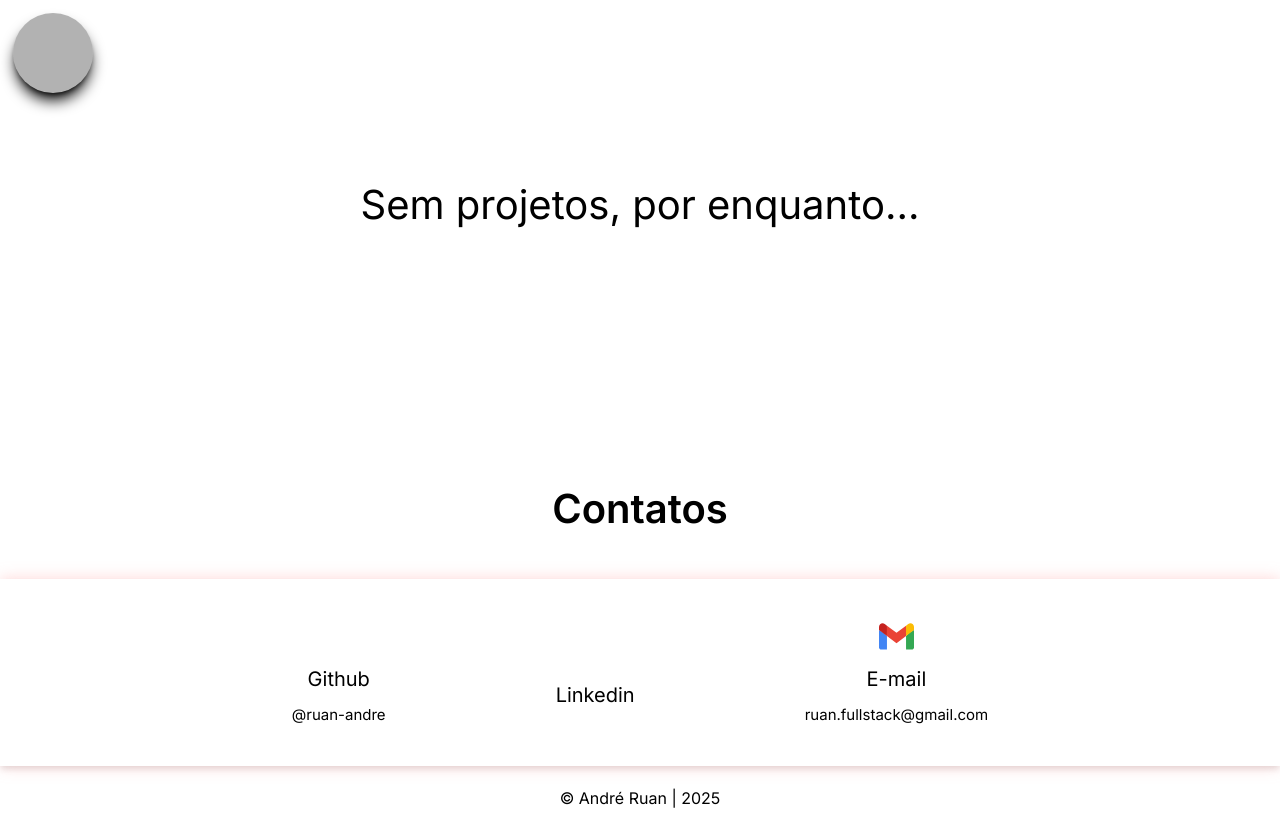
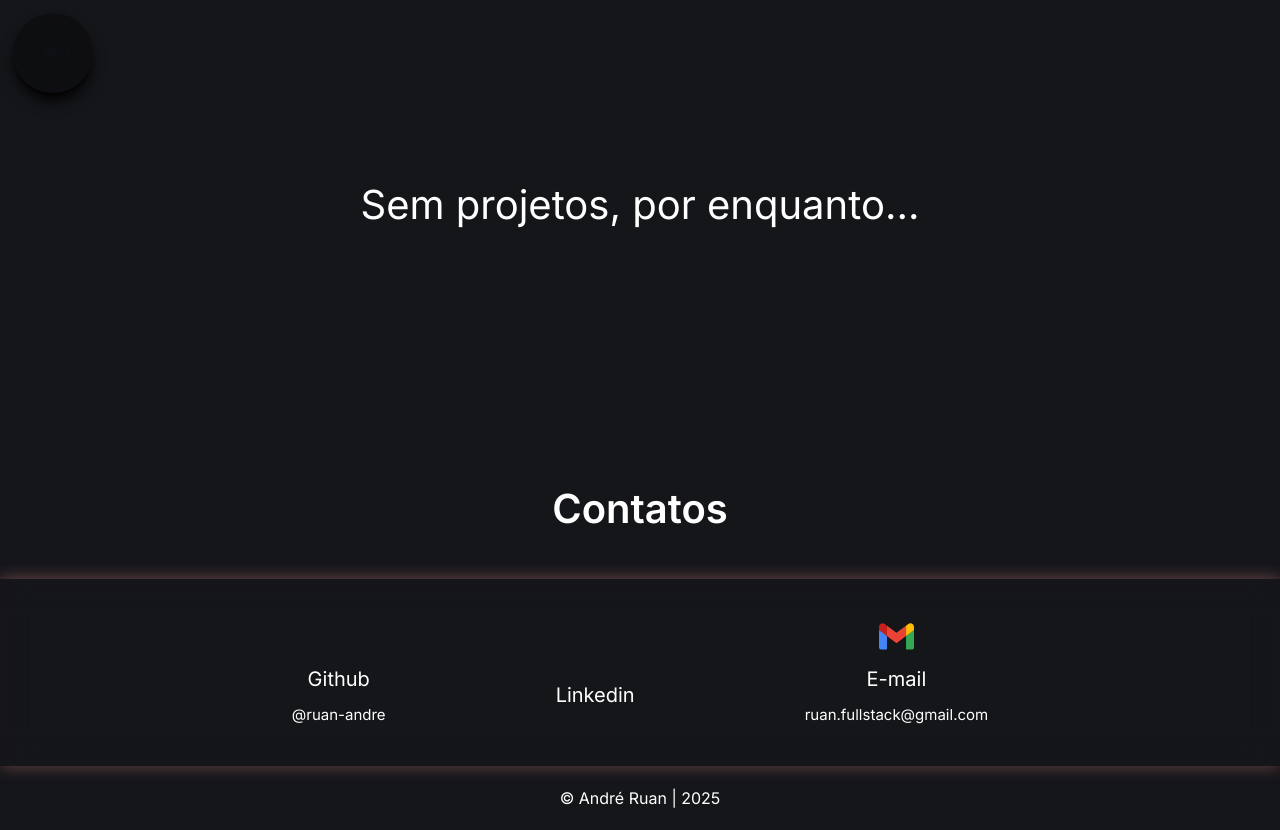
Before and after one commit to Ruan-andre/projeto-portfolio, a Next.js app: page /projects/utilities in a window 1280 px wide. Built offline with nearby package versions, Linux system fonts and the light colour scheme; no server answers; some icons are missing.

Commit message:
Remoção do fundo branco em temas claros para manter o projeto somente no tema escuro

```diff
--- a/src/app/globals.css
+++ b/src/app/globals.css
@@ -1,8 +1,8 @@
 @import "tailwindcss";
 
 :root {
-  --background: #ffffff;
-  --foreground: black;
+  --background: #15161a;
+  --foreground: #ffffff;
   --special-color: #8cf9ff;
   --color-brown-red: rgba(255, 153, 153, 0.4);
 }
```
